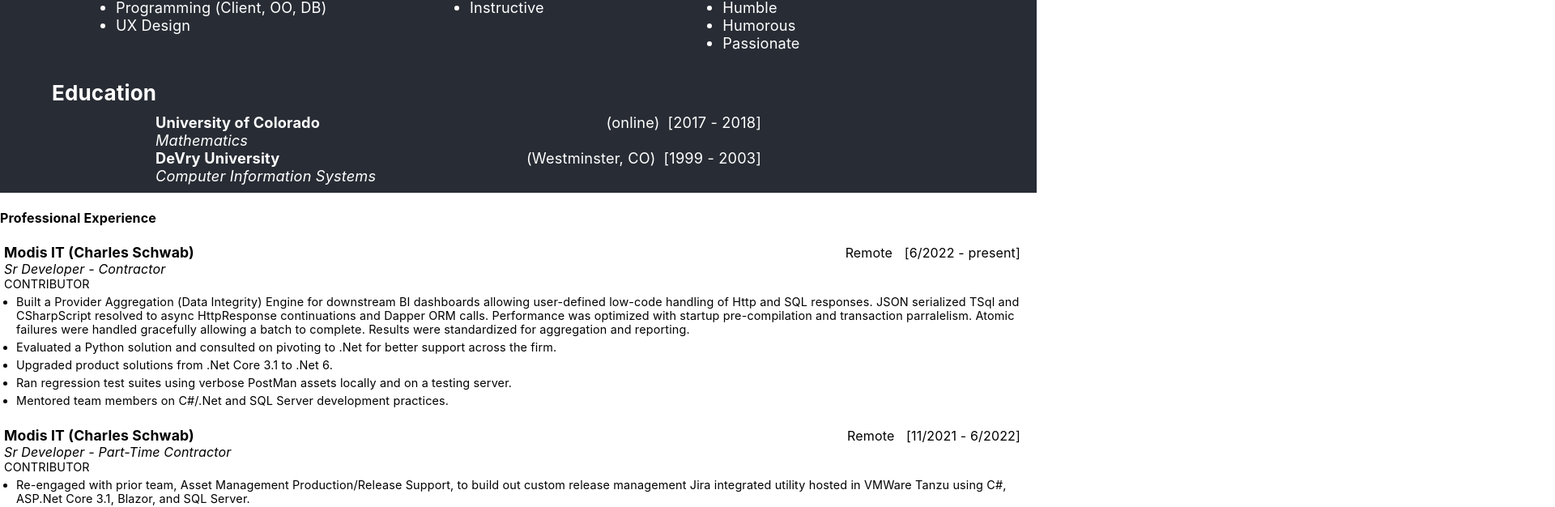
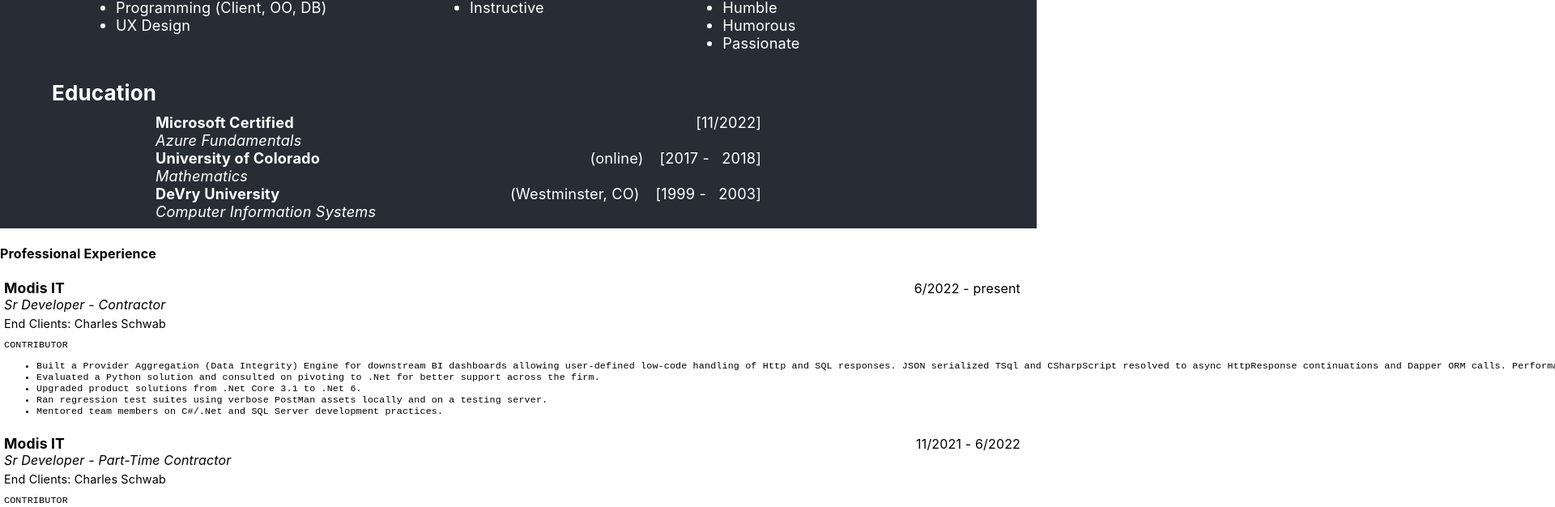
Before and after one commit to ajamrozek/resume, a React (Create React App) app in the folder resume-app/: page / in a window 1280 px wide. Shown: the part 434-1060 px from the top of the page at 81% size, 1920 px wide, since content can reach past the window. Built offline with nearby package versions, Linux system fonts and the light colour scheme.

Commit message:
added new cert; styles tweaks for bot ingestion

```diff
--- a/resume-app/src/App.css
+++ b/resume-app/src/App.css
@@ -85,6 +85,10 @@ header h1{
   margin:0;
 }
 
+.location:before {
+  content: "\00a0";
+}
+
 .allEducation{
   width:60%;
   margin-left: -10%;
@@ -100,6 +104,9 @@ header h1{
 
 .history .summary.job{
   margin-bottom:10px;
+}
+.job:after {
+  content: "\00000a";
 }
 
 .history .summary.job .pg-break{
--- a/resume-app/src/App.js
+++ b/resume-app/src/App.js
@@ -40,12 +40,12 @@ class App extends Component {
     }
 
     var educationTemplate = props.education
-      .sort((a, b) => a.start < b.start ? 1 : -1)
+      .sort((a, b) => a.end.slice(-4) < b.end.slice(-4) ? 1 : -1)
       .map((edu, idx) => <div key={"edu" + idx} className={"summary education"}>
         <span className="name">{edu.name}</span>
         <span className="right">
-          <span className="location">({edu.location})</span>
-          <span className="dates">[{edu.start} - {edu.end}]</span>
+          <span className="location">{edu.location != null && <span>({edu.location})</span>}</span>
+          <span className="dates">[{edu.start != null && <span>{edu.start} - </span>}{edu.end}]</span>
         </span>
         <div className="title-terms">
           <span className="field">{edu.field}</span>
@@ -84,13 +84,20 @@ class App extends Component {
       }
     };
 
+    var parseEndClients = function(endClients){
+      if(endClients){
+        return `<p>End Clients: ${endClients}</p>`;
+      }
+      return "";
+    };
+
     var jobsTemplate = props.jobs
       .sort((a, b) => Date.parse(a.start) < Date.parse(b.start) ? 1 : -1)
       .map((job, idx) => <div id={"job" + idx} key={"job" + idx} className={"summary job"}>
         <span className="name">{job.clientName}</span>
         <span className="right">
-          <span className="location"> {job.location} </span>
-          <span className="dates"> [{format(Date.parse(job.start), "M/yyyy")} - {job.end != null ? format(Date.parse(job.end), "M/yyyy") : "present"}] </span>
+          {/* <span className="location"> {job.location} </span> */}
+          <span className="dates"> {format(Date.parse(job.start), "M/yyyy")} - {job.end != null ? format(Date.parse(job.end), "M/yyyy") : "present"} </span>
         </span>
         <div className="title-terms">
           <span className="title">{job.title.trim()} - {job.terms}</span>
@@ -102,7 +109,7 @@ class App extends Component {
 
             applyPageBreak(el);
           }}
-          dangerouslySetInnerHTML={{ __html: job.details.join("") }} />
+          dangerouslySetInnerHTML={{ __html: `${parseEndClients(job.endClients)}<pre>${job.details.join("")}</pre>` }} />
 
       </div>)
 
--- a/resume-app/src/resume.json
+++ b/resume-app/src/resume.json
@@ -29,6 +29,11 @@
     },
     "education": [
         {
+            "name": "Microsoft Certified",
+            "field": "Azure Fundamentals",
+            "end": "11/2022"
+        },
+        {
             "name": "DeVry University",
             "location": "Westminster, CO",
             "field": "Computer Information Systems",
@@ -45,7 +50,8 @@
     ],
     "jobs": [
         {
-            "clientName": "Modis IT (Charles Schwab)",
+            "clientName": "Modis IT",
+            "endClients":["Charles Schwab"],
             "location": "Remote",
             "start": "6/6/2022",
             "end": null,
@@ -63,8 +69,10 @@
                 "<li>Mentored team members on C#/.Net and SQL Server development practices.<\/li>",
                 "<\/ul>"
             ]
-        },{
-            "clientName": "Modis IT (Charles Schwab)",
+        },
+        {
+            "clientName": "Modis IT",
+            "endClients":["Charles Schwab"],
             "location": "Remote",
             "start": "11/1/2021",
             "end": "6/3/2022",
@@ -82,7 +90,8 @@
             ]
         },
         {
-            "clientName": "Nexient (Alaska Airlines, confidential)",
+            "clientName": "Nexient",
+            "endClients":["Alaska Airlines, First Republic Bank"],
             "location": "Remote",
             "start": "7/6/2021",
             "end": "5/27/2022",
@@ -110,7 +119,8 @@
             ]
         },
         {
-            "clientName": "Modis IT (Charles Schwab)",
+            "clientName": "Modis IT",
+            "endClients":["Charles Schwab"],
             "location": "Denver, CO",
             "start": "8/1/2019",
             "end": "2/28/2021",
@@ -134,10 +144,11 @@
         },
         {
             "clientName": "Infosys",
+            "endClients":["CenturyLink"],
             "location": "Palo Alto, CA; Littleton, CO",
             "start": "1/2/2019",
             "end": "7/31/2019",
-            "title": "Principal Consultant",
+            "title": "Principal",
             "terms": "consultant",
             "details": [
                 "<ul>",
@@ -187,7 +198,8 @@
             ]
         },
         {
-            "clientName": "Randstad Technologies (DataCard)",
+            "clientName": "Randstad Technologies",
+            "endClients":["DataCard"],
             "location": "Greenwood Village, CO",
             "start": "1/1/2012",
             "end": "7/31/2012",
@@ -224,7 +236,8 @@
             ]
         },
         {
-            "clientName": "prodigy resources (Ascend Clinical)",
+            "clientName": "prodigy resources",
+            "endClients":["Ascend Clinical"],
             "location": "Greenwood Village, CO",
             "start": "5/1/2011",
             "end": "6/30/2011",
@@ -270,7 +283,8 @@
             ]
         },
         {
-            "clientName": "avanade (CH2M Hill, Navitaire)",
+            "clientName": "avanade",
+            "endClients":["CH2M Hill, Navitaire"],
             "location": "US West Region",
             "start": "11/1/2005",
             "end": "5/30/2007",
@@ -305,7 +319,8 @@
             ]
         },
         {
-            "clientName": "The JobStore (qwest communications) ",
+            "clientName": "The JobStore",
+            "endClients":["qwest communications"],
             "location": "Littleton, CO",
             "start": "1/2/2001",
             "end": "12/31/2003",
```
